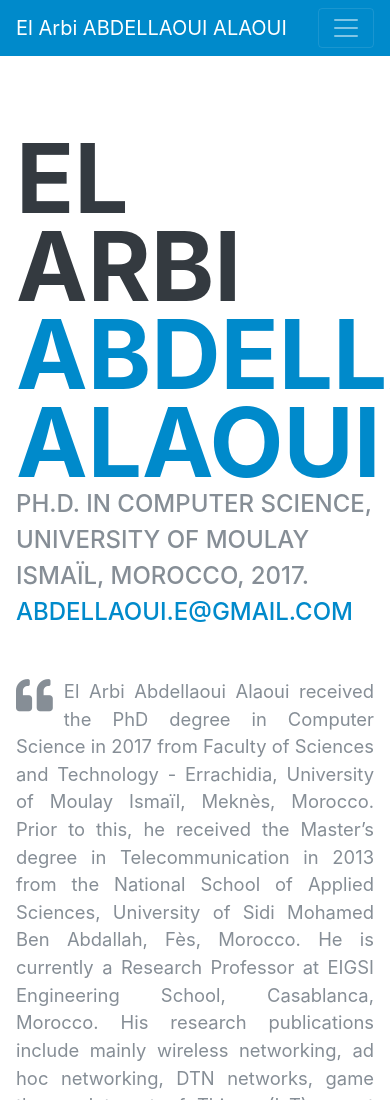
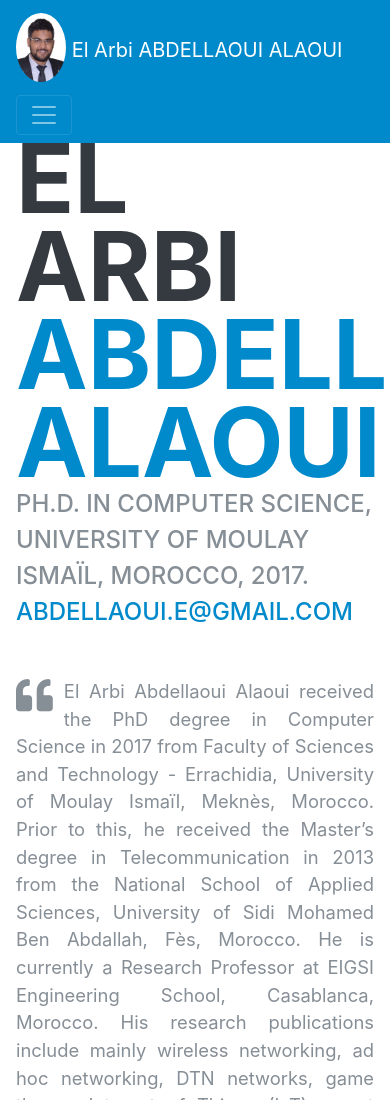
Before and after one commit to abdellaouialaoui/CV, a plain HTML site: page index.html in a window 390 px wide. Shown: the top 1100 px of the page. Drawn offline with Linux system fonts and the light colour scheme; some icons are missing; files whose address does not match are found by name; a web font is replaced by a local one.

Commit message:
profile image version mobile

```diff
--- a/css/monstylecss.css
+++ b/css/monstylecss.css
@@ -132,3 +132,11 @@ ol {counter-reset: repas;} /* on initialise et nomme un compteur */
   width: 300px;
   margin: 10px auto;
 }
+
+
+/* profile image */
+@media (max-width: 991px) {
+.profile_img img{
+width: 50px;
+}
+}
--- a/index.html
+++ b/index.html
@@ -21,17 +21,19 @@
   <link rel="stylesheet" href="https://cdn.rawgit.com/jpswalsh/academicons/master/css/academicons.min.css">
   <!-- Custom styles for this template -->
   <link href="css/resume.min.css" rel="stylesheet">
+  <!-- profile image -->
+ <link href="css/monstylecss.css" rel="stylesheet">
 </head>
 
 
 <body id="page-top">
   <nav class="navbar navbar-expand-lg navbar-dark bg-primary fixed-top" id="sideNav">
     <a class="navbar-brand js-scroll-trigger" href="#page-top">
-      <span class="d-block d-lg-none">El Arbi ABDELLAOUI ALAOUI</span>
-      <span class="d-none d-lg-block">
-        <img class="img-fluid img-profile rounded-circle mx-auto mb-2 " src="img/profile.jpg" alt="">
-      </span>
-    </a>
+      <span class="d-lg-block profile_img" >
+      <img class="img-fluid img-profile rounded-circle mx-auto mb-2 " src="img/profile.jpg" alt="">
+    </span>
+    <span class="d-lg-none">El Arbi ABDELLAOUI ALAOUI</span>
+  </a>
     <button class="navbar-toggler" type="button" data-toggle="collapse" data-target="#navbarSupportedContent" aria-controls="navbarSupportedContent" aria-expanded="false" aria-label="Toggle navigation">
       <span class="navbar-toggler-icon"></span>
     </button>
```
Also changed, not shown: education.html (+4 -3 lines), publications.html (+5 -5 lines), research.html (+7 -5 lines), teaching.html (+7 -6 lines).
